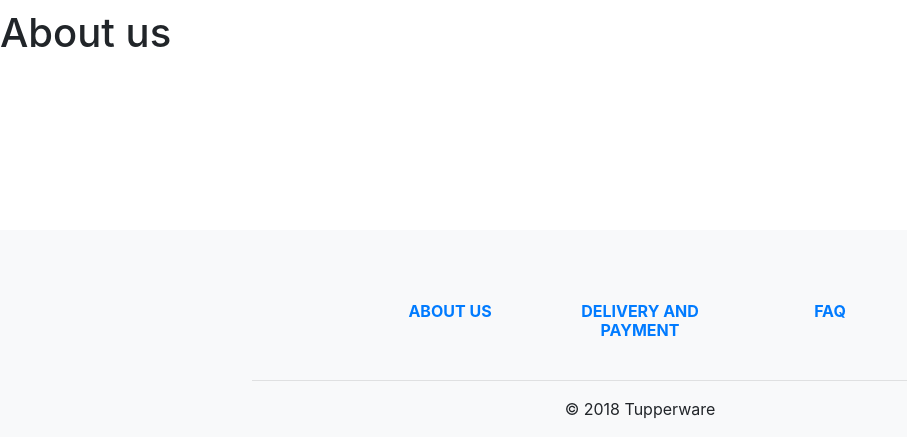
After one commit to Grigorevskiy/tupperware, a Django app: page /about/ in a window 1280 px wide. The commit adds this page. Shown: the part 363-800 px from the top of the page, without its empty margins (0-907 px from the left). Run offline with Django 3.2, Linux system fonts and the light colour scheme; parts of the project's set-up code (start-up, migrations or seed data) failed here and were passed over; some libraries are stand-ins or nearby versions.

Commit message:
Added navigation on site from footer \ header (All pages) Html files for about us faq and devilery pages

```diff
--- a/pages/urls.py
+++ b/pages/urls.py
@@ -3,4 +3,8 @@ from pages import views
 
 urlpatterns = [
     path('', views.home, name='home'),
+    path('about/', views.about_us, name='about_us'),
+    path('delivery/', views.delivery, name='delivery'),
+    path('faq/', views.faq, name='faq'),
+    path('search/', views.search, name='search'),
 ]
--- a/pages/views.py
+++ b/pages/views.py
@@ -5,16 +5,16 @@ from product.models import Category, Item
 def home(request):
     return render(request, 'home.html')
 
-# def about_us(request):
-#     return render(request, 'about_us.html')
-#
-#
-# def delivery(request):
-#     return render(request, 'delivery.html')
-#
-#
-# def faq(request):
-#     return render(request, 'faq.html')
+def about_us(request):
+    return render(request, 'about_us.html')
+
+
+def delivery(request):
+    return render(request, 'delivery.html')
+
+
+def faq(request):
+    return render(request, 'faq.html')
 
 
 def search(request):
--- /dev/null
+++ b/templates/about_us.html
@@ -0,0 +1,6 @@
+{% extends "base.html" %}
+{% load i18n %}
+
+{% block content %}
+    <h1>About us</h1>
+{% endblock %}
--- a/templates/base.html
+++ b/templates/base.html
@@ -48,7 +48,7 @@
                     </div>
 
                     <div class="col-sm-4">
-			            <a href="http://tupperware.com.ua/"><img src="https://tupperware.com.ua/image/catalog/tupperware.png.pagespeed.ce.J41JH_SjXt.png"
+			            <a href="/"><img src="https://tupperware.com.ua/image/catalog/tupperware.png.pagespeed.ce.J41JH_SjXt.png"
                                                                  class="img-responsive"></a>
 		            </div>
                 <div class="col-sm-4 hidden-xs">
@@ -56,7 +56,7 @@
                     <ul class="navbar-nav mr-auto">
                         {% if not user.is_authenticated %}
                         <li class="nav-item">
-                            <a class="nav-link" href="#">Login</a>
+                            <a class="nav-link" href="{% url 'account_login' %}">Login</a>
                         </li>
                         <li class="nav-item">
                             <a class="nav-link" href="#">Registration</a>
@@ -110,13 +110,13 @@
             </li>
 
             <li class="nav-item active">
-                <a href="#" class="btn btn-light">About US</a>
+                <a href="{% url 'about_us' %}" class="btn btn-light">About US</a>
             </li>
             <li class="nav-item">
-                <a href="#" class="btn btn-light">Delivery/Payment</a>
+                <a href="{% url 'delivery' %}" class="btn btn-light">Delivery/Payment</a>
             </li>
             <li class="nav-item">
-                <a href="#" class="btn btn-light">FAQ</a>
+                <a href="{% url 'faq' %}" class="btn btn-light">FAQ</a>
             </li>
 
 
@@ -151,7 +151,7 @@
       <!-- Grid column -->
       <div class="col-md-2 mb-3">
         <h6 class="text-uppercase font-weight-bold">
-          <a href="#">About us</a>
+          <a href="{% url 'about_us' %}">About us</a>
         </h6>
       </div>
       <!-- Grid column -->
@@ -159,18 +159,17 @@
       <!-- Grid column -->
       <div class="col-md-2 mb-3">
         <h6 class="text-uppercase font-weight-bold">
-          <a href="#">Delivery and Payment</a>
+          <a href="{% url 'delivery' %}">Delivery and Payment</a>
         </h6>
       </div>
 
       <!-- Grid column -->
       <div class="col-md-2 mb-3">
         <h6 class="text-uppercase font-weight-bold">
-          <a href="#">FAQ</a>
+          <a href="{% url 'faq' %}">FAQ</a>
         </h6>
       </div>
       <!-- Grid column -->
-
 
     </div>
     <!-- Grid row-->
--- /dev/null
+++ b/templates/delivery.html
@@ -0,0 +1,6 @@
+{% extends "base.html" %}
+{% load i18n %}
+
+{% block content %}
+    <h1>Delivery</h1>
+{% endblock %}
--- /dev/null
+++ b/templates/faq.html
@@ -0,0 +1,6 @@
+{% extends "base.html" %}
+{% load i18n %}
+
+{% block content %}
+    <h1>FAQ</h1>
+{% endblock %}
```
